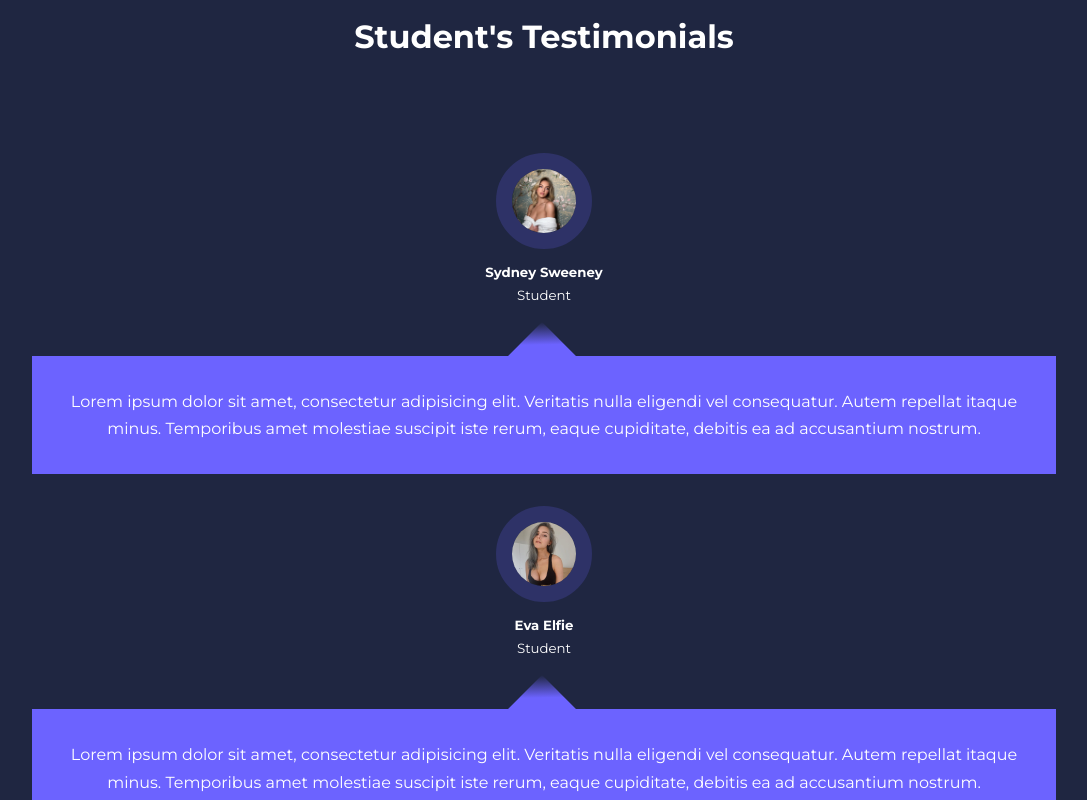
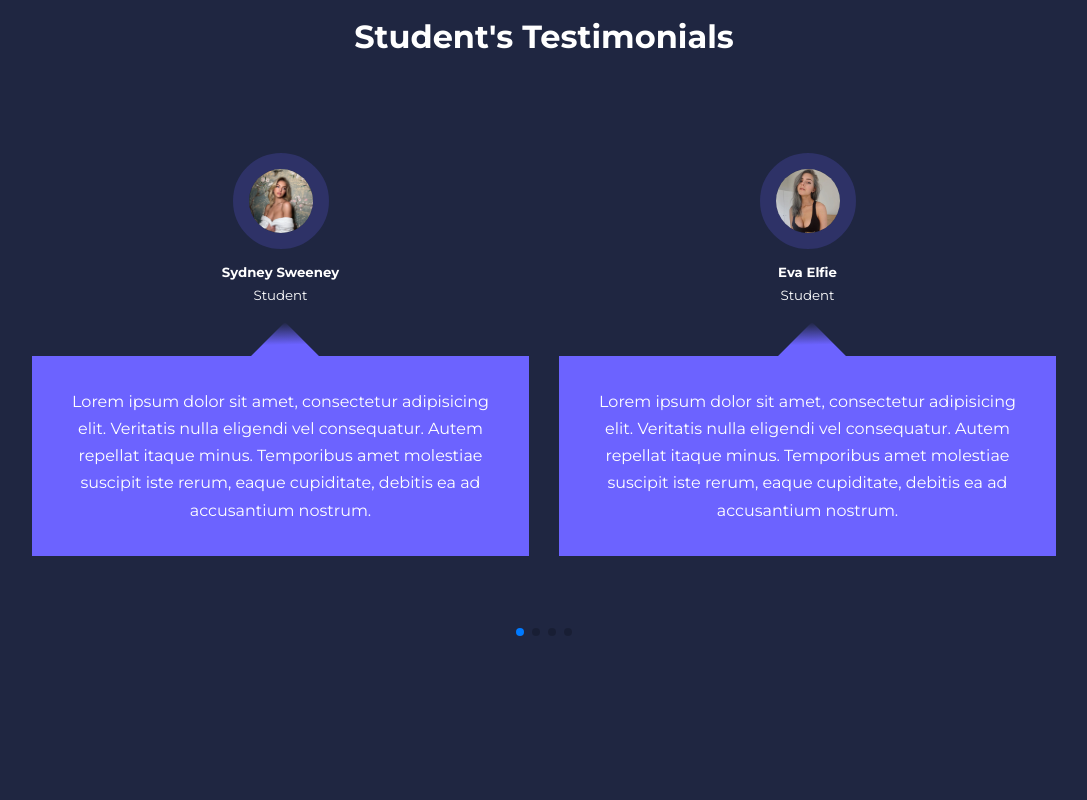
Before and after one commit to Mizaan-hub/Mind-Meld, a plain HTML site: page index.html in a window 1280 px wide. Shown: the part 3020-3820 px from the top of the page, without its empty margins (96-1183 px from the left). After the commit the page ends 3752 px from the top, so only its background shows below. Drawn offline with nearby package versions, Linux system fonts and the light colour scheme.

Commit message:
Added slider js

```diff
--- a/index.html
+++ b/index.html
@@ -8,6 +8,9 @@
 
     <!-- ICONS SCOUT CDN -->
     <link rel="stylesheet" href="https://unicons.iconscout.com/release/v2.1.6/css/unicons.css">
+
+    <!-- SWIPER JS CND -->
+    <link rel="stylesheet" href="https://cdn.jsdelivr.net/npm/swiper@11/swiper-bundle.min.css"/>
 
     <!-- FONTS (MONTSERRAT) -->
     <link rel="preconnect" href="https://fonts.googleapis.com">
@@ -252,10 +255,10 @@
     <!-- FAQ's END -->
 
     <!-- TESTIMONIALS -->
-    <section class="container testimonials__container">
+    <section class="container testimonials__container mySwiper">
         <h2>Student's Testimonials</h2>
-        <div>
-            <article class="testimonial">
+        <div class="swiper-wrapper">
+            <article class="testimonial swiper-slide">
                 <div class="avatar">
                     <img src="./assets/pics/sydney-2.webp">
                 </div>
@@ -268,7 +271,7 @@
                 </div>
             </article>
 
-            <article class="testimonial">
+            <article class="testimonial swiper-slide">
                 <div class="avatar">
                     <img src="./assets/pics/eva-4.jpg">
                 </div>
@@ -281,7 +284,7 @@
                 </div>
             </article>
 
-            <article class="testimonial">
+            <article class="testimonial swiper-slide">
                 <div class="avatar">
                     <img src="./assets/pics/beer-3.jpg">
                 </div>
@@ -294,7 +297,7 @@
                 </div>
             </article>
 
-            <article class="testimonial">
+            <article class="testimonial swiper-slide">
                 <div class="avatar">
                     <img src="./assets/pics/alex-1.jpg">
                 </div>
@@ -307,7 +310,7 @@
                 </div>
             </article>
 
-            <article class="testimonial">
+            <article class="testimonial swiper-slide">
                 <div class="avatar">
                     <img src="./assets/pics/mommy-3.jpg">
                 </div>
@@ -320,10 +323,32 @@
                 </div>
             </article>
         </div>
+        <div class="swiper-pagination"></div>
     </section>
     <!-- TESTIMONIALS END -->
 
+
+
+    <script src="https://cdn.jsdelivr.net/npm/swiper@11/swiper-bundle.min.js"></script>
+
     <script src="./script.js"></script>
+
+    <script>
+        var swiper = new Swiper(".mySwiper", {
+            slidesPerView: 1,
+            spaceBetween: 30,
+            pagination: {
+            el: ".swiper-pagination",
+            clickable: true,
+          },
+          //when window > 600px
+          breakpoints:{
+                600: {
+                    slidesPerView: 2
+                }
+            },
+        });
+      </script>
 </body>
 
 </html>
--- a/style.css
+++ b/style.css
@@ -357,7 +357,7 @@ header{
     width: 3rem;
     height: 3rem;
     position: absolute;
-    left: 47.5%;
+    left: 46%;
     top: -1.5rem;
     transform: rotate(45deg);
 }
```
